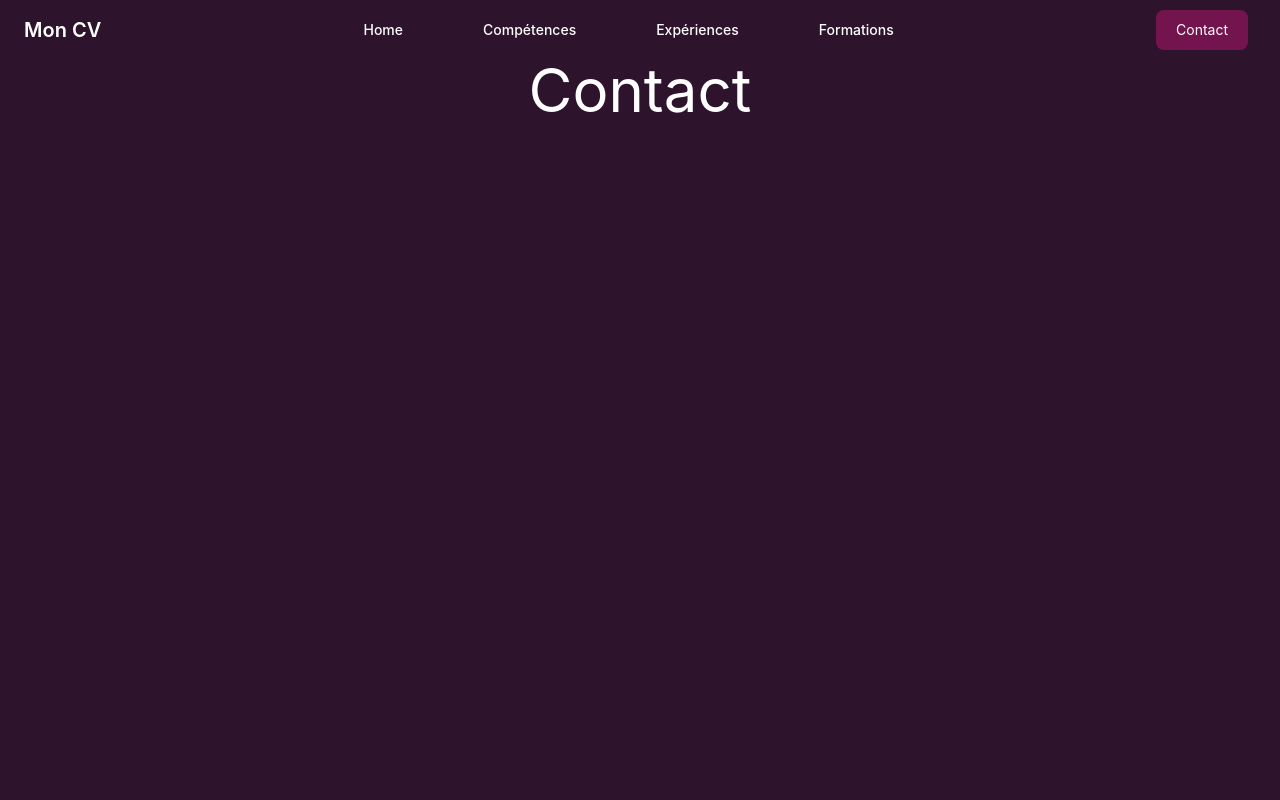
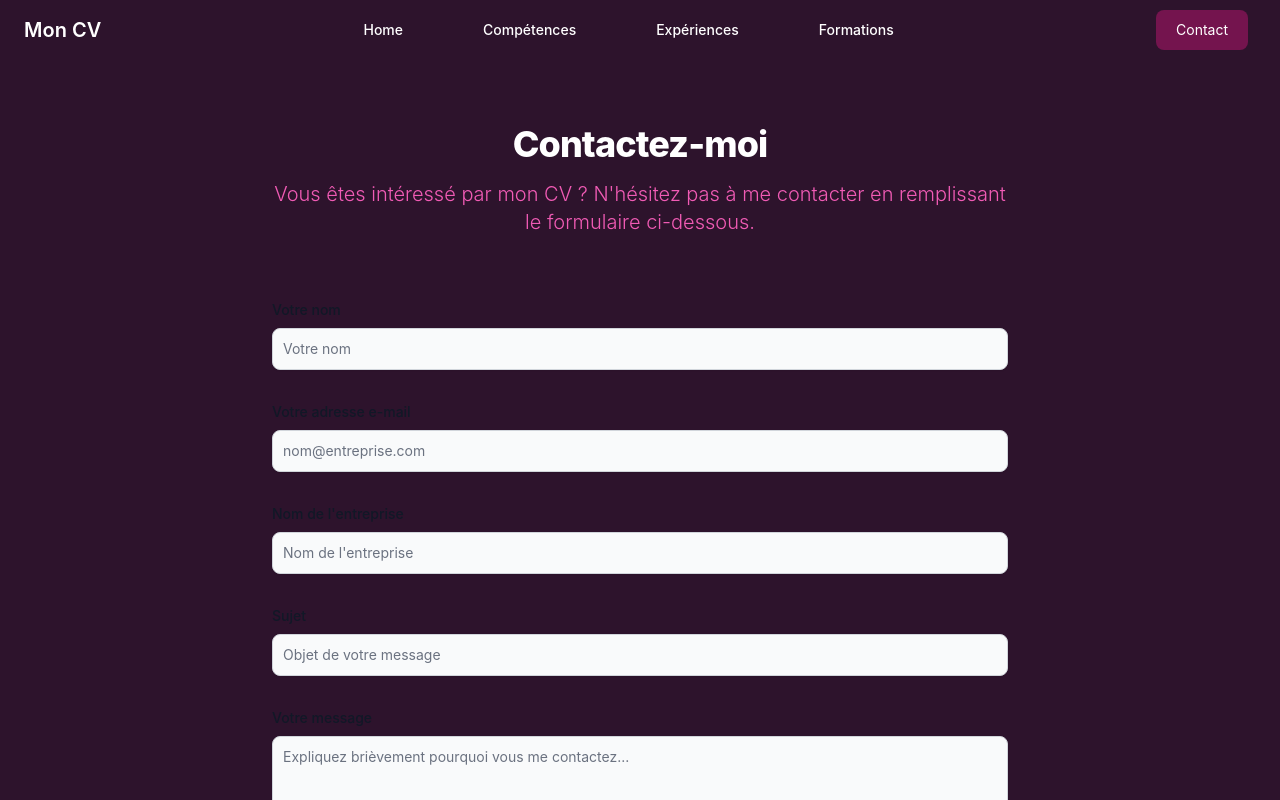
Before and after one commit to HugoBernier/Resume, a React (Create React App) app: page / in a window 1280 px wide. Both pictures are taken after a click on the button "Contact". Shown: the top 800 px of the page. Built offline with nearby package versions, Linux system fonts and the light colour scheme.

Commit message:
Create contactForm

```diff
--- a/src/App.js
+++ b/src/App.js
@@ -2,6 +2,7 @@
 import React, { useState } from "react";
 import DefaultHeader from "./components/defaultHeader";
 import HomeComponent from "./components/homeComponent";
+import ContactForm from "./components/contactForm";
 
 function App() {
   const [section, setSection] = useState("home");
@@ -10,9 +11,7 @@
     <div className="min-h-screen bg-background flex flex-col">
       <DefaultHeader setSection={setSection} section={section} />
       <div className="flex-grow flex flex-col items-center">
-        {section === "home" && (
-          <HomeComponent />
-        )}
+        {section === "home" && <HomeComponent />}
         {section === "skills" && (
           <div className="flex flex-col items-center">
             <h1 className="text-6xl text-white">Compétences</h1>
@@ -28,11 +27,7 @@
             <h1 className="text-6xl text-white">Formations</h1>
           </div>
         )}
-        {section === "contact" && (
-          <div className="flex flex-col items-center">
-            <h1 className="text-6xl text-white">Contact</h1>
-          </div>
-        )}
+        {section === "contact" && <ContactForm />}
       </div>
     </div>
   );
--- /dev/null
+++ b/src/components/contactForm.jsx
@@ -0,0 +1,146 @@
+import React, { useState } from "react";
+
+const ContactForm = () => {
+  const [formData, setFormData] = useState({
+    name: "",
+    email: "",
+    company: "",
+    subject: "",
+    message: "",
+  });
+
+  const handleChange = (e) => {
+    const { name, value } = e.target;
+    setFormData({
+      ...formData,
+      [name]: value,
+    });
+  };
+
+  const handleSubmit = (e) => {
+    e.preventDefault();
+    // Logique de soumission du formulaire ici
+    console.log("Données du formulaire soumises:", formData);
+
+    setFormData({
+      name: "",
+      email: "",
+      company: "",
+      subject: "",
+      message: "",
+    });
+  };
+
+  return (
+    <section>
+      <div className="py-8 lg:py-16 px-4 mx-auto max-w-screen-md">
+        <h2 className="mb-4 text-4xl tracking-tight font-extrabold text-center text-white dark:text-white">
+          Contactez-moi
+        </h2>
+        <p className="mb-8 lg:mb-16 font-light text-center text-primary dark:text-gray-400 sm:text-xl">
+          Vous êtes intéressé par mon CV ? N'hésitez pas à me contacter en
+          remplissant le formulaire ci-dessous.
+        </p>
+        <form onSubmit={handleSubmit} className="space-y-8">
+          <div>
+            <label
+              htmlFor="name"
+              className="block mb-2 text-sm font-medium text-gray-900 dark:text-gray-300"
+            >
+              Votre nom
+            </label>
+            <input
+              type="text"
+              id="name"
+              name="name"
+              value={formData.name}
+              onChange={handleChange}
+              className="shadow-sm bg-gray-50 border border-gray-300 text-gray-900 text-sm rounded-lg focus:ring-primary-500 focus:border-primary-500 block w-full p-2.5 dark:bg-gray-700 dark:border-gray-600 dark:placeholder-gray-400 dark:text-white dark:focus:ring-primary-500 dark:focus:border-primary-500 dark:shadow-sm-light"
+              placeholder="Votre nom"
+              required
+            />
+          </div>
+          <div>
+            <label
+              htmlFor="email"
+              className="block mb-2 text-sm font-medium text-gray-900 dark:text-gray-300"
+            >
+              Votre adresse e-mail
+            </label>
+            <input
+              type="email"
+              id="email"
+              name="email"
+              value={formData.email}
+              onChange={handleChange}
+              className="shadow-sm bg-gray-50 border border-gray-300 text-gray-900 text-sm rounded-lg focus:ring-primary-500 focus:border-primary-500 block w-full p-2.5 dark:bg-gray-700 dark:border-gray-600 dark:placeholder-gray-400 dark:text-white dark:focus:ring-primary-500 dark:focus:border-primary-500 dark:shadow-sm-light"
+              placeholder="nom@entreprise.com"
+              required
+            />
+          </div>
+          <div>
+            <label
+              htmlFor="company"
+              className="block mb-2 text-sm font-medium text-gray-900 dark:text-gray-300"
+            >
+              Nom de l'entreprise
+            </label>
+            <input
+              type="text"
+              id="company"
+              name="company"
+              value={formData.company}
+              onChange={handleChange}
+              className="shadow-sm bg-gray-50 border border-gray-300 text-gray-900 text-sm rounded-lg focus:ring-primary-500 focus:border-primary-500 block w-full p-2.5 dark:bg-gray-700 dark:border-gray-600 dark:placeholder-gray-400 dark:text-white dark:focus:ring-primary-500 dark:focus:border-primary-500 dark:shadow-sm-light"
+              placeholder="Nom de l'entreprise"
+            />
+          </div>
+          <div>
+            <label
+              htmlFor="subject"
+              className="block mb-2 text-sm font-medium text-gray-900 dark:text-gray-300"
+            >
+              Sujet
+            </label>
+            <input
+              type="text"
+              id="subject"
+              name="subject"
+              value={formData.subject}
+              onChange={handleChange}
+              className="shadow-sm bg-gray-50 border border-gray-300 text-gray-900 text-sm rounded-lg focus:ring-primary-500 focus:border-primary-500 block w-full p-2.5 dark:bg-gray-700 dark:border-gray-600 dark:placeholder-gray-400 dark:text-white dark:focus:ring-primary-500 dark:focus:border-primary-500 dark:shadow-sm-light"
+              placeholder="Objet de votre message"
+              required
+            />
+          </div>
+          <div className="sm:col-span-2">
+            <label
+              htmlFor="message"
+              className="block mb-2 text-sm font-medium text-gray-900 dark:text-gray-400"
+            >
+              Votre message
+            </label>
+            <textarea
+              id="message"
+              name="message"
+              value={formData.message}
+              onChange={handleChange}
+              rows="6"
+              className="block p-2.5 w-full text-sm text-gray-900 bg-gray-50 rounded-lg shadow-sm border border-gray-300 focus:ring-primary-500 focus:border-primary-500 dark:bg-gray-700 dark:border-gray-600 dark:placeholder-gray-400 dark:text-white dark:focus:ring-primary-500 dark:focus:border-primary-500"
+              placeholder="Expliquez brièvement pourquoi vous me contactez..."
+              required
+            />
+          </div>
+          <button
+            type="submit"
+            className="py-3 px-5 text-sm font-medium text-center text-white rounded-lg bg-primary-700 sm:w-fit hover:bg-primary-800 focus:ring-4 focus:outline-none focus:ring-primary-300 dark:bg-primary-600 dark:hover:bg-primary-700 dark:focus:ring-primary-800"
+          >
+            Envoyer le message
+          </button>
+        </form>
+      </div>
+    </section>
+  );
+};
+
+export default ContactForm;
```
